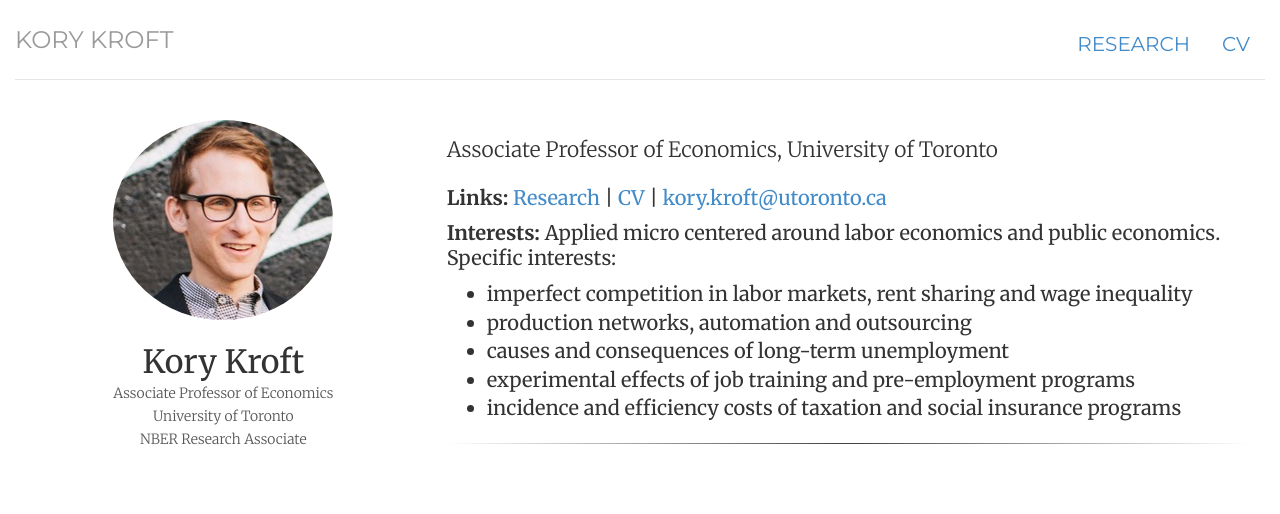
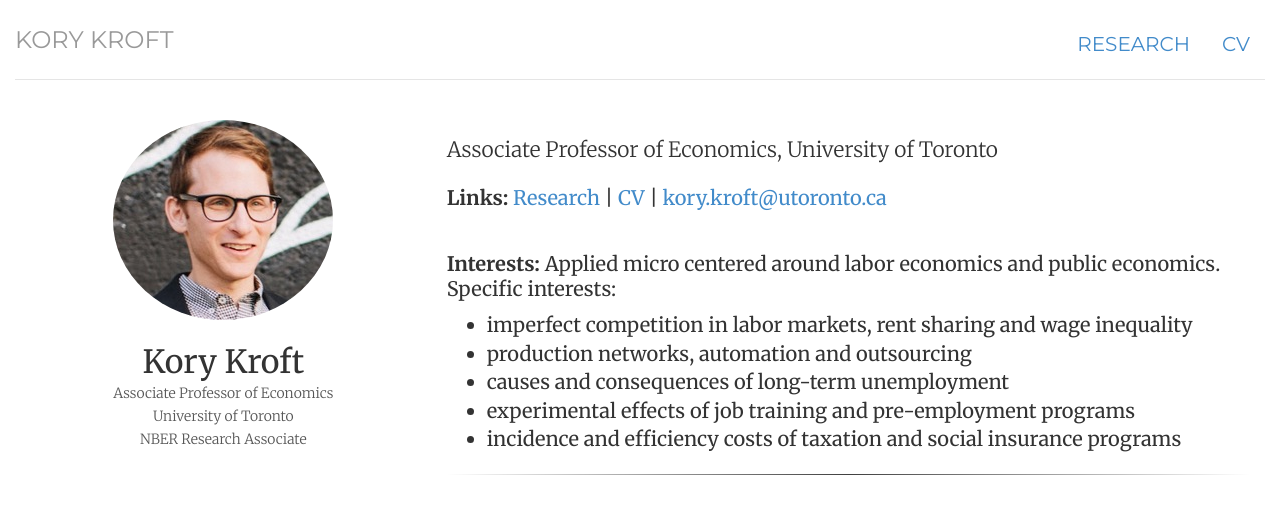
Before and after one commit to korykroft/korykroft.github.io, a Jekyll site: the page built from index.html, in a window 1280 px wide. Shown: the top 514 px of the page. Built offline with Jekyll 4.4.1, drawn with Linux system fonts in a browser that asks for light colours.

Commit message:
Update index.html

```diff
--- a/index.html
+++ b/index.html
@@ -32,6 +32,9 @@ description:
 	<div itemscope itemtype="http://data-vocabulary.org/Person" class="col-12 col-lg-8">
 		<p class="lead">Associate Professor of Economics, University of Toronto</p>
 		<p><b>Links: </b><a href="/research"> Research </a>|<a href="/cv/resume.pdf" title="CV"> CV </a>|<a href="mailto:kory.kroft@utoronto.ca" title="Contact"> kory.kroft@utoronto.ca</a></p>
+
+		<hr style="opacity:0.0">
+
 		<p><b>Interests:</b> Applied micro centered around labor economics and public economics. Specific interests:</p>
 		<ul>
 			<li>imperfect competition in labor markets, rent sharing and wage inequality</li>
```
